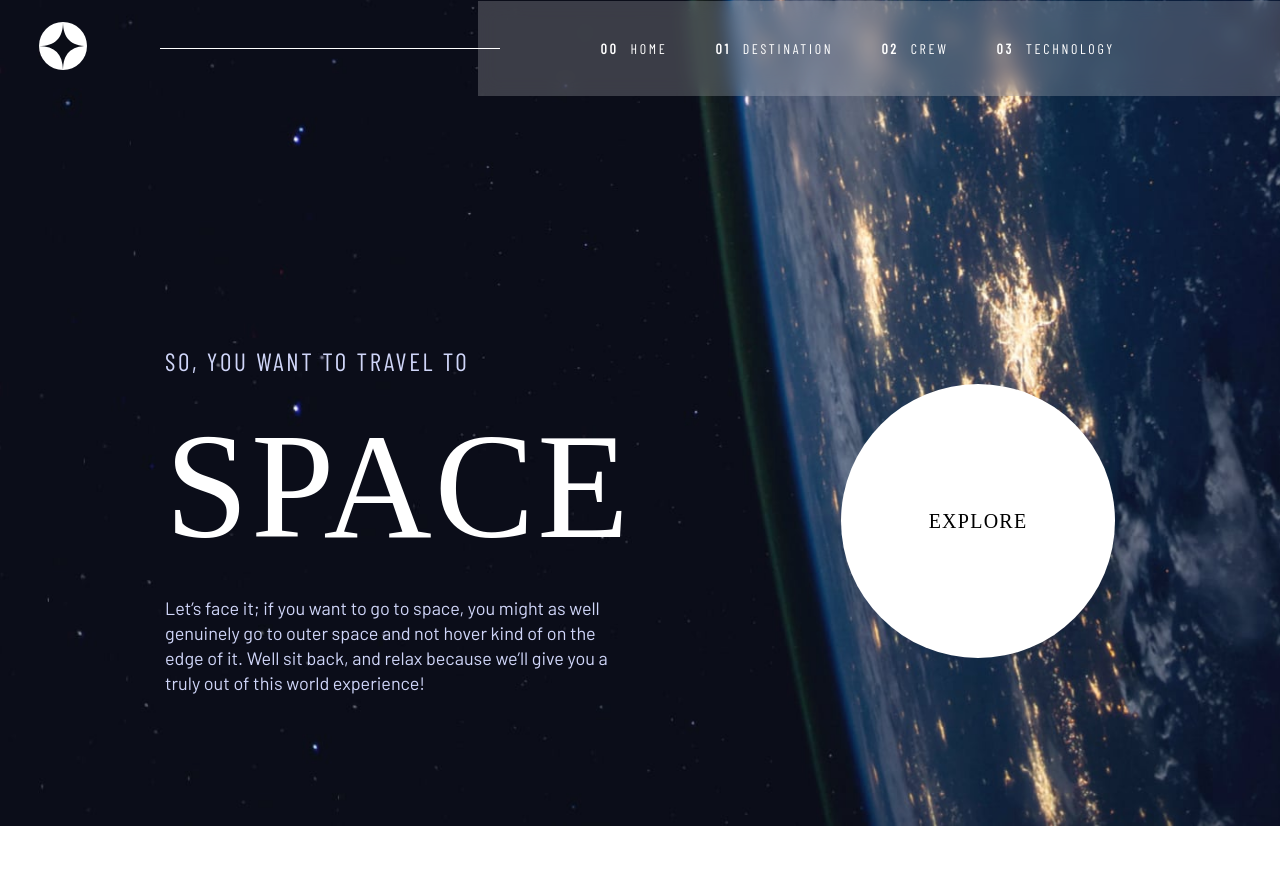
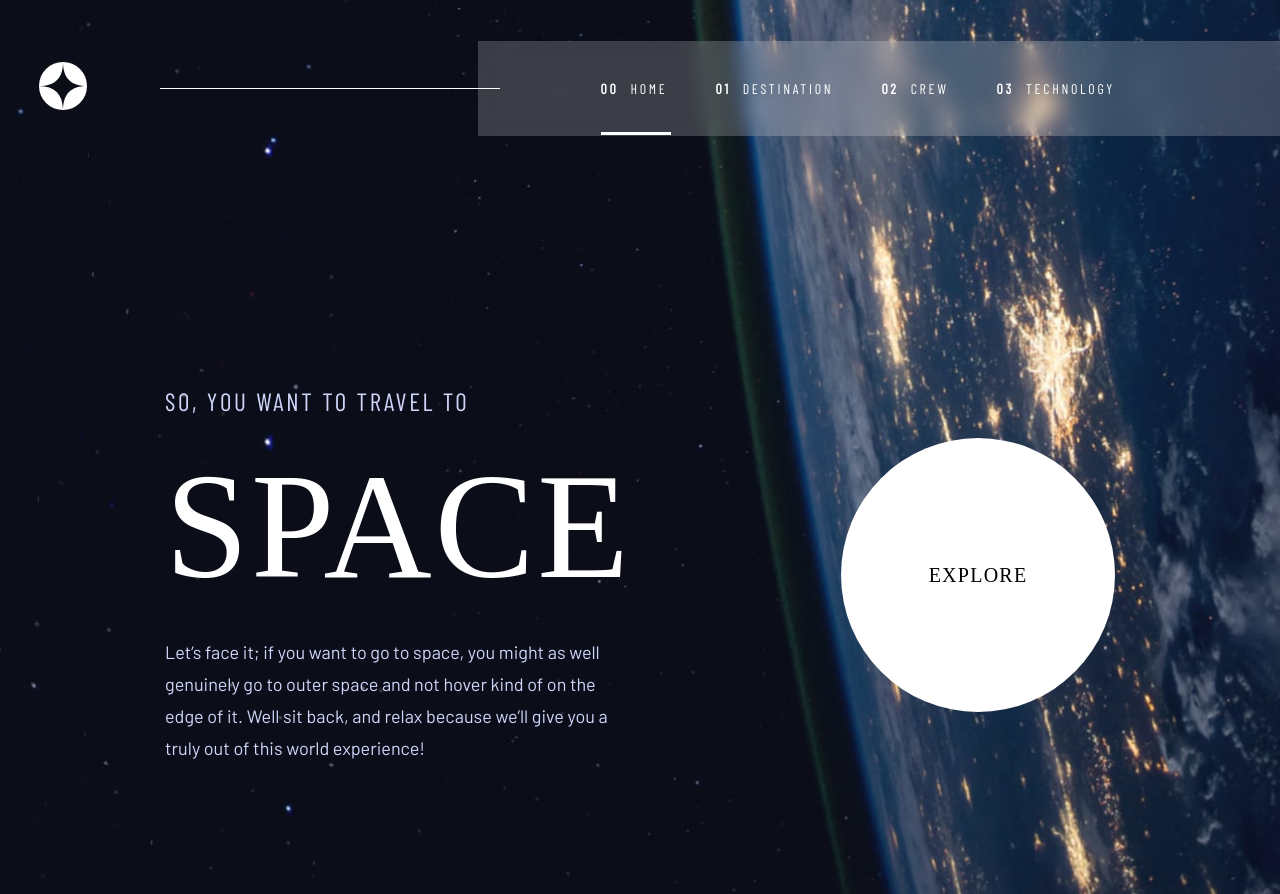
Before and after one commit to jibreel1/space-tourism-app, a React (Create React App) app: page / in a window 1280 px wide. Before the commit the page ends 826 px from the top, so only its background shows below. Built offline with nearby package versions, Linux system fonts and the light colour scheme; a web font is replaced by a local one.

Commit message:
caddedmenu side bar

```diff
--- a/src/components/Hero.jsx
+++ b/src/components/Hero.jsx
@@ -12,7 +12,7 @@ const Hero = () => {
             </p>
          </div>
          <div className="hero_cta">
-            <p className="">Explore</p>
+            <a className="">Explore</a>
          </div>
       </div>
    );
--- a/src/components/Navbar.jsx
+++ b/src/components/Navbar.jsx
@@ -1,28 +1,45 @@
+import { useState } from "react";
 import Images from "../constants/images";
+import SideBar from "./SideBar";
 
 const Navbar = () => {
+   const [showSidebar, setShowSidebar] = useState(false);
+
+   const closeSideBar = () => {
+      setShowSidebar(false);
+   };
    return (
+      <>
          <nav className="navbar">
             <div>
                <img src={Images.logo} alt="" />
             </div>
             <div className="navbar_line"></div>
-         <ul className="navbar_links">
-            <li className="barlow_text">
+            <div className="navbar_links">
+               <a className="barlow_text active">
                   <span>00</span>home
-            </li>
-            <li className="barlow_text">
+               </a>
+               <a className="barlow_text">
                   <span>01</span>destination
-            </li>
-            <li className="barlow_text">
+               </a>
+               <a className="barlow_text">
                   <span>02</span>crew
-            </li>
-            <li className="barlow_text">
+               </a>
+               <a className="barlow_text">
                   <span>03</span>technology
-            </li>
-         </ul>
-         <img src={Images.hamburger} alt="menu" className="navbar_ham" />
+               </a>
+            </div>
+            <div
+               className="navbar_ham"
+               onClick={() => {
+                  setShowSidebar(!showSidebar);
+               }}
+            >
+               <img src={Images.hamburger} alt="menu" />
+            </div>
          </nav>
+         {showSidebar && <SideBar close={closeSideBar} />}
+      </>
    );
 };
 
--- /dev/null
+++ b/src/components/SideBar.jsx
@@ -0,0 +1,30 @@
+import Images from "../constants/images";
+
+const SideBar = ({ close }) => {
+   return (
+      <div className="sidebar">
+         <img
+            src={Images.close}
+            alt="close"
+            className="sidebar_close"
+            onClick={close}
+         />
+         <div className="sidebar_links">
+            <a className="barlow_text active">
+               <span>00</span>home
+            </a>
+            <a className="barlow_text">
+               <span>01</span>destination
+            </a>
+            <a className="barlow_text">
+               <span>02</span>crew
+            </a>
+            <a className="barlow_text">
+               <span>03</span>technology
+            </a>
+         </div>
+      </div>
+   );
+};
+
+export default SideBar;
--- a/src/constants/images.js
+++ b/src/constants/images.js
@@ -1,5 +1,6 @@
 import logo from "../assets/shared/logo.svg";
 import hamburger from "../assets/shared/icon-hamburger.svg";
+import close from "../assets/shared/icon-close.svg";
 
 //destination
 import europa from "../assets/destination/image-europa.png";
@@ -24,6 +25,7 @@ import spaceport_portrait from "../assets/technology/image-spaceport-portrait.jp
 const Images = {
    logo,
    hamburger,
+   close,
    europa,
    mars,
    moon,
--- /dev/null
+++ b/src/styles/_animation.scss
@@ -0,0 +1,8 @@
+@keyframes slide-in {
+   0% {
+      right: -254px;
+   }
+   100% {
+      right: 0;
+   }
+}
--- a/src/styles/_global.scss
+++ b/src/styles/_global.scss
@@ -7,6 +7,7 @@
 
 a {
    text-decoration: none;
+   cursor: pointer;
 }
 
 .flex_center {
@@ -20,7 +21,6 @@ a {
 // }
 
 .space_tour {
-   // padding-top: 2.5em;
    background-image: url("../assets/home/background-home-mobile.jpg");
    background-repeat: no-repeat;
    background-size: cover;
@@ -35,6 +35,7 @@ a {
    }
 
    @include point-up(large) {
+      padding-top: 2.5em;
       background-image: url("../assets/home/background-home-desktop.jpg");
       height: 100%;
    }
@@ -69,6 +70,7 @@ a {
 
    @include point-up(large) {
       font-size: 1.125em;
+      line-height: 32px;
    }
 }
 
--- a/src/styles/_hero.scss
+++ b/src/styles/_hero.scss
@@ -42,6 +42,7 @@
    }
 
    &_cta {
+      position: relative;
       display: flex;
       align-items: center;
       justify-content: center;
@@ -49,18 +50,48 @@
       height: 150px;
       background-color: $color-white;
       border-radius: 50%;
+      z-index: 1;
+      cursor: pointer;
+
+      &::before {
+         position: absolute;
+         content: "";
+         width: 250px;
+         height: 250px;
+         background-color: rgba(255, 255, 255, 0.2);
+         border-radius: 50%;
+         z-index: -1;
+         transition: opacity 0.5s ease-in-out;
+         opacity: 0;
+      }
+
+      &:hover {
+         &::before {
+            opacity: 1;
+         }
+      }
 
       @include point-up(medium) {
          width: 242px;
          height: 242px;
+
+         &::before {
+            width: 350px;
+            height: 350px;
+         }
       }
 
       @include point-up(large) {
          width: 274px;
          height: 274px;
+
+         &::before {
+            width: 400px;
+            height: 400px;
+         }
       }
 
-      p {
+      a {
          font-family: "Bellefair", serif;
          font-size: 1.25rem;
          text-transform: uppercase;
--- a/src/styles/_navbar.scss
+++ b/src/styles/_navbar.scss
@@ -34,13 +34,53 @@
          padding: 2.4375em 10.3125em 2.4375em 7.6875em;
       }
 
-      li {
+      a {
+         position: relative;
          display: flex;
          font-weight: 400;
          color: $color-white;
 
          @include point-up(medium) {
             font-size: 0.875rem;
+         }
+
+         &::before {
+            content: "";
+            position: absolute;
+            width: 36px;
+            height: 3px;
+            top: 52px;
+            left: 0px;
+            background-color: rgba(255, 255, 255, 0.501);
+            transition: transform 0.3s ease-in-out;
+            transform: scale(0);
+
+            @include point-up(xlarge) {
+               width: 70px;
+            }
+         }
+
+         &.active {
+            &::before {
+               background-color: #fff;
+               transform: scale(1);
+            }
+         }
+
+         &:hover {
+            &::before {
+               transform: scale(1);
+            }
+         }
+
+         &:nth-child(2n) {
+            &::before {
+               width: 87px;
+
+               @include point-up(xlarge) {
+                  width: 127px;
+               }
+            }
          }
       }
 
@@ -86,6 +126,7 @@
    }
 
    &_ham {
+      cursor: pointer;
       @include point-up(medium) {
          display: none;
       }
--- /dev/null
+++ b/src/styles/_sidebar.scss
@@ -0,0 +1,63 @@
+.sidebar {
+   position: absolute;
+   top: 0;
+   right: 0;
+   background-color: rgba(255, 255, 255, 0.2);
+   backdrop-filter: blur(11.5px);
+   width: 254px;
+   height: 100vh;
+   padding: 7.37em 0 0 2em;
+   animation: slide-in 0.5s ease-in-out;
+   z-index: 2;
+   //    display: none;
+
+   @include point-up(medium) {
+      display: none;
+   }
+
+   &_close {
+      position: absolute;
+      top: 34px;
+      right: 27px;
+   }
+
+   &_links {
+      display: flex;
+      flex-direction: column;
+      gap: 2rem;
+
+      a {
+         display: flex;
+         align-items: center;
+         color: $color-white;
+
+         &::before {
+            content: "";
+            position: absolute;
+            width: 4px;
+            height: 31px;
+            right: 0;
+            background-color: rgba(255, 255, 255, 0.501);
+            transition: transform 0.3s ease-in-out;
+            transform: scale(0);
+         }
+
+         &.active {
+            &::before {
+               background-color: $color-white;
+               transform: scale(1);
+            }
+         }
+
+         &:hover {
+            &::before {
+               transform: scale(1);
+            }
+         }
+      }
+
+      span {
+         margin-right: 12px;
+      }
+   }
+}
--- a/src/styles/index.scss
+++ b/src/styles/index.scss
@@ -1,6 +1,8 @@
 @import "variables";
 @import "mixins";
+@import "animation";
 
 @import "global";
 @import "navbar";
+@import "sidebar";
 @import "hero";
```
Lines whose indentation alone changed are shown as unchanged.
